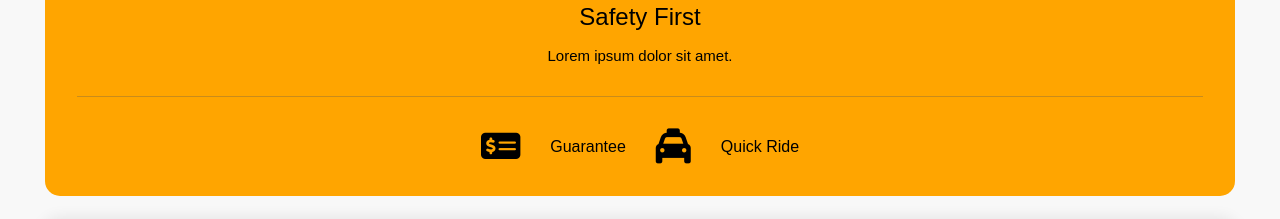
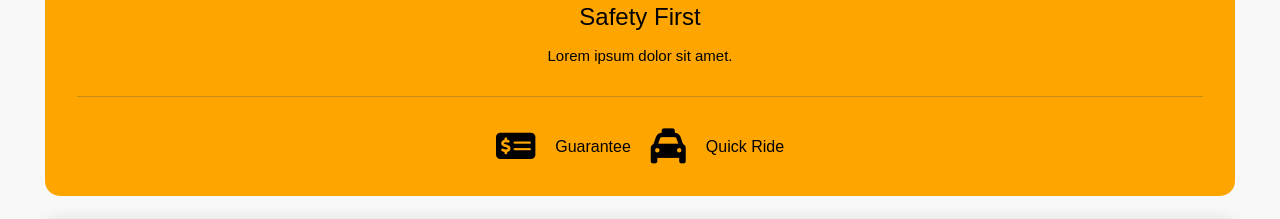
Before and after one commit to Giridharan629/taxi_booking_mobile, a React (Vite) app in the folder taxi-booking/: page / in a window 1280 px wide. Shown: the part 2460-2679 px from the top of the page. Built offline with nearby package versions, Linux system fonts and the light colour scheme.

Commit message:
card logos gap changed

```diff
--- a/taxi-booking/src/components/Slates/Slates.css
+++ b/taxi-booking/src/components/Slates/Slates.css
@@ -81,6 +81,9 @@
 .slade:nth-child(2) .logo i{
     color: orange;
 }
+.slade:nth-child(2) .logos{
+    gap: 20px;
+}
 
 
 .slade:last-child{
```
